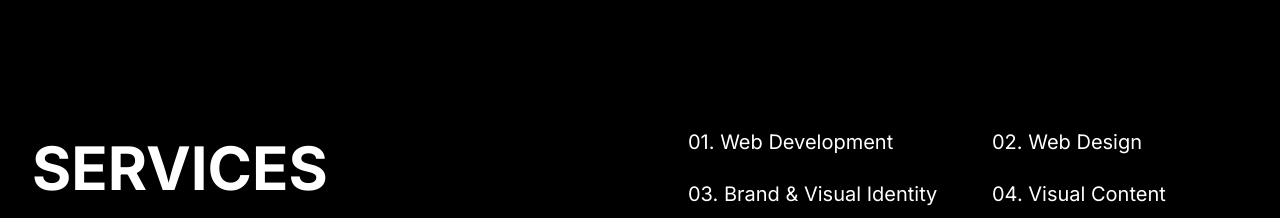
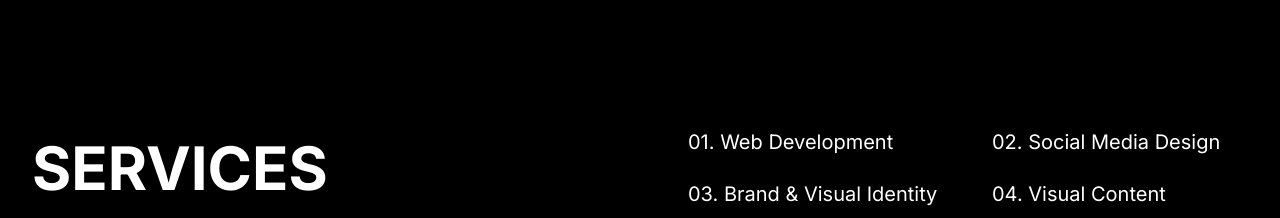
Before and after one commit to isolated-tech/Iso-tech-portfolio, a Next.js app: page / in a window 1280 px wide. Shown: the part 1540-1758 px from the top of the page. Built offline with nearby package versions, Linux system fonts and the light colour scheme.

Commit message:
Replace Web Design with Social Media Design in services section
🤖 Generated with [Claude Code](https://claude.ai/code)

Co-Authored-By: Claude <noreply@anthropic.com>

```diff
--- a/components/services.tsx
+++ b/components/services.tsx
@@ -15,7 +15,7 @@ const additionalServices = [
     capabilities: ["React & Next.js", "Full-stack Architecture", "API Development", "Performance Optimization"]
   },
   {
-    title: "Web Design",
+    title: "Social Media Design",
     description: "User-centered design solutions that create meaningful connections between your brand and your audience.",
     capabilities: ["UI/UX Strategy", "Design Systems", "Responsive Design", "User Research"]
   },
```
